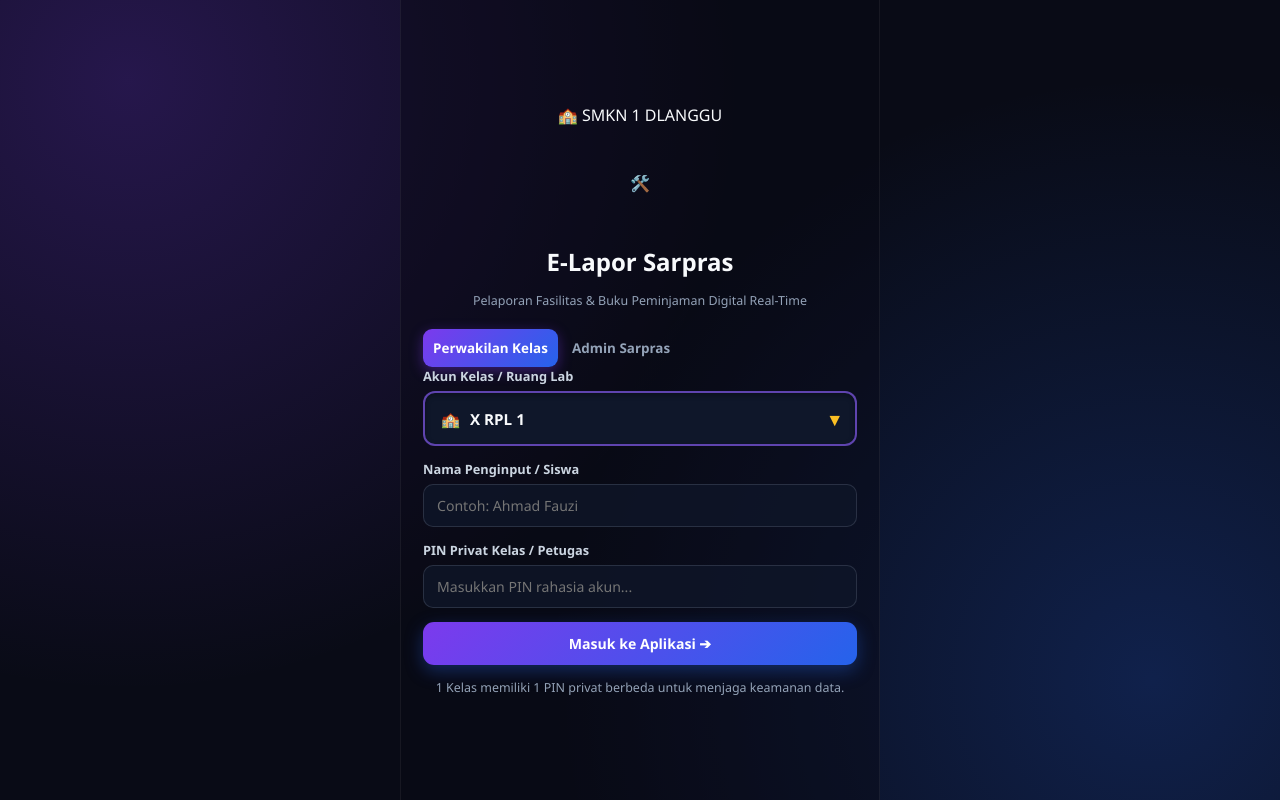
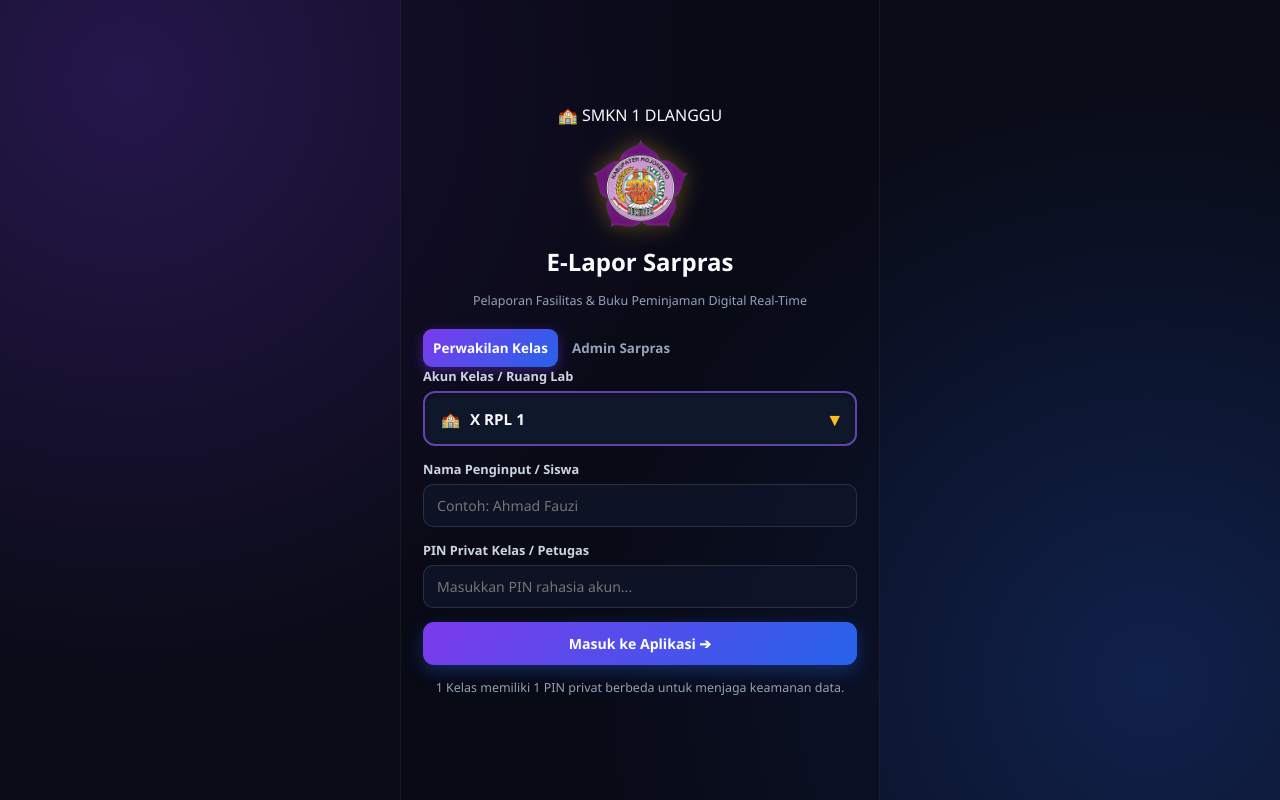
Before and after one commit to Ridho548/e-lapor-sarpras, a plain HTML site: page index.html in a window 1280 px wide. Drawn offline with Linux system fonts and the light colour scheme; no server answers.

Commit message:
fix: pasang logo-smk.png di index.html

```diff
--- a/index.html
+++ b/index.html
@@ -18,7 +18,9 @@
         <section id="login-screen" class="screen active">
             <div class="login-header">
                 <div class="app-badge">🏫 SMKN 1 DLANGGU</div>
-                <div class="logo-circle">🛠️</div>
+                <div class="logo-circle">
+                    <img src="logo-smk.png" alt="Logo SMKN 1 Dlanggu" class="school-logo" />
+                </div>
                 <h1>E-Lapor Sarpras</h1>
                 <p>Pelaporan Fasilitas & Buku Peminjaman Digital Real-Time</p>
             </div>
```
Also changed, not shown: logo-smk.png (added).
